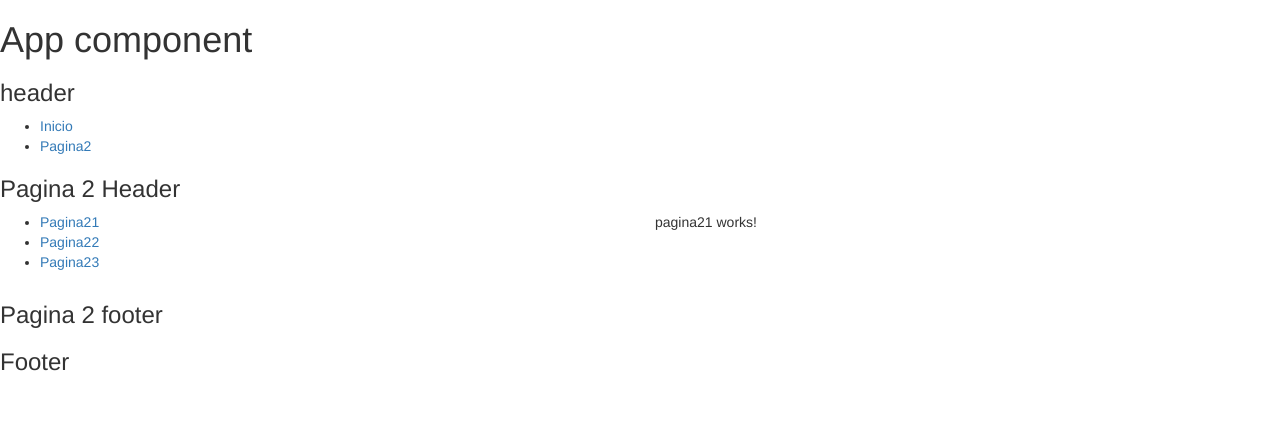
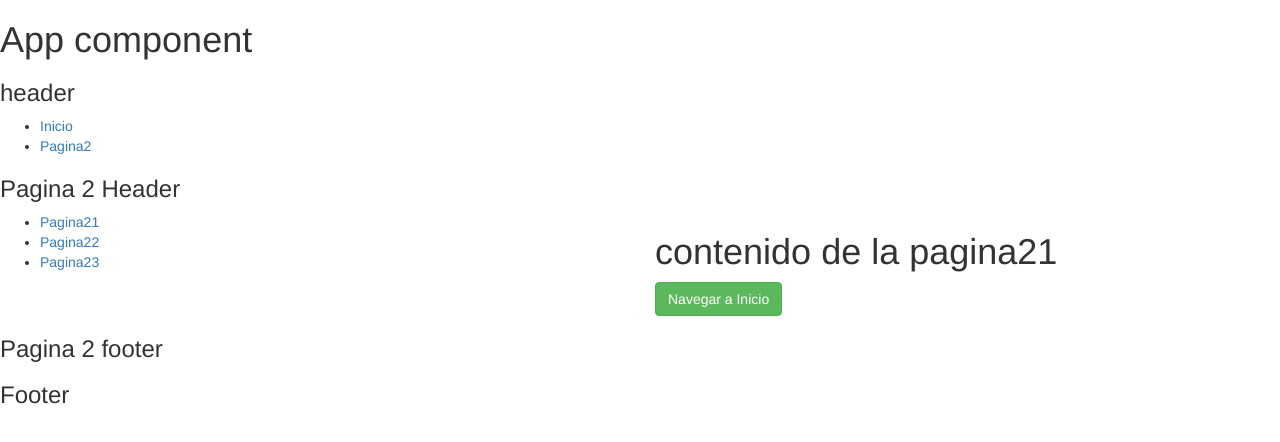
Before and after one commit to JonathaPachacama/TWJ-2017-A, an Angular app in the folder 04-Angular/A-Web/: page /pagina2/66/pagina3/1283/pagina21/2 in a window 1280 px wide. Shown: the top 442 px of the page. Built offline with nearby package versions, Linux system fonts and the light colour scheme.

Commit message:
boton para ir a inicio desde pagina 21

```diff
--- a/04-Angular/A-Web/src/app/Componentes/pagina21/pagina21.component.html
+++ b/04-Angular/A-Web/src/app/Componentes/pagina21/pagina21.component.html
@@ -1,3 +1,3 @@
-<p>
-  pagina21 works!
-</p>
+<h1>contenido de la pagina21</h1>
+
+  <button class="btn btn-success" (click)="navegarAInicio()">Navegar a Inicio</button>
--- a/04-Angular/A-Web/src/app/Componentes/pagina21/pagina21.component.ts
+++ b/04-Angular/A-Web/src/app/Componentes/pagina21/pagina21.component.ts
@@ -29,4 +29,8 @@ export class Pagina21Component implements OnInit {
 
   }
 
+  navegarAInicio(){
+    this.router.navigate(["inicio"])
+  }
+
 }
```
